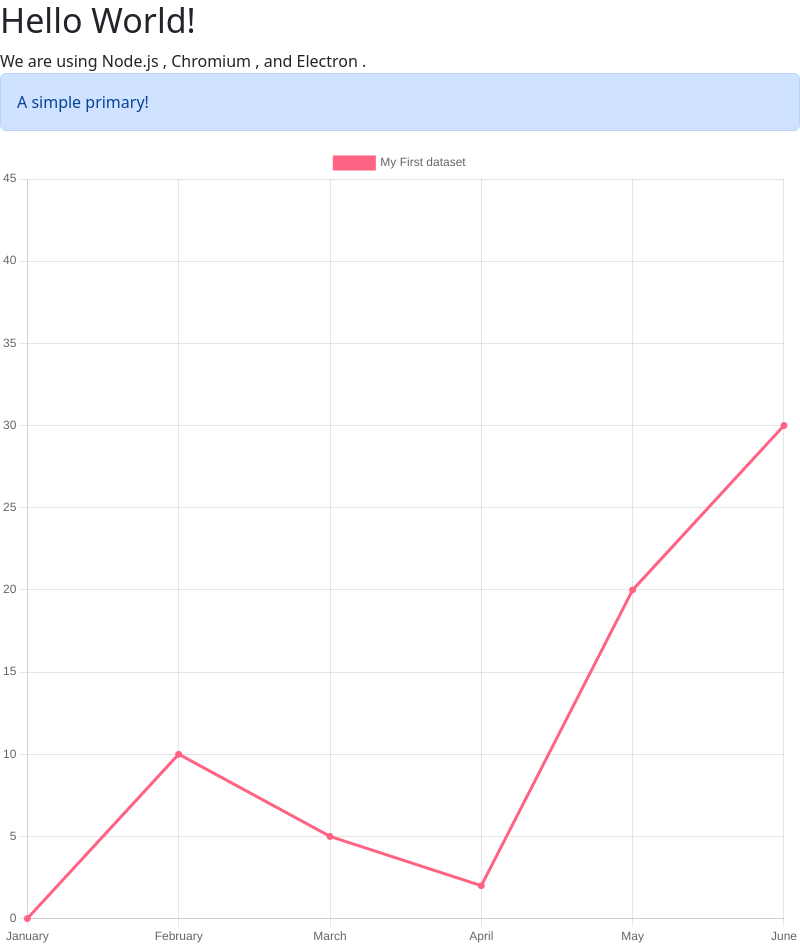
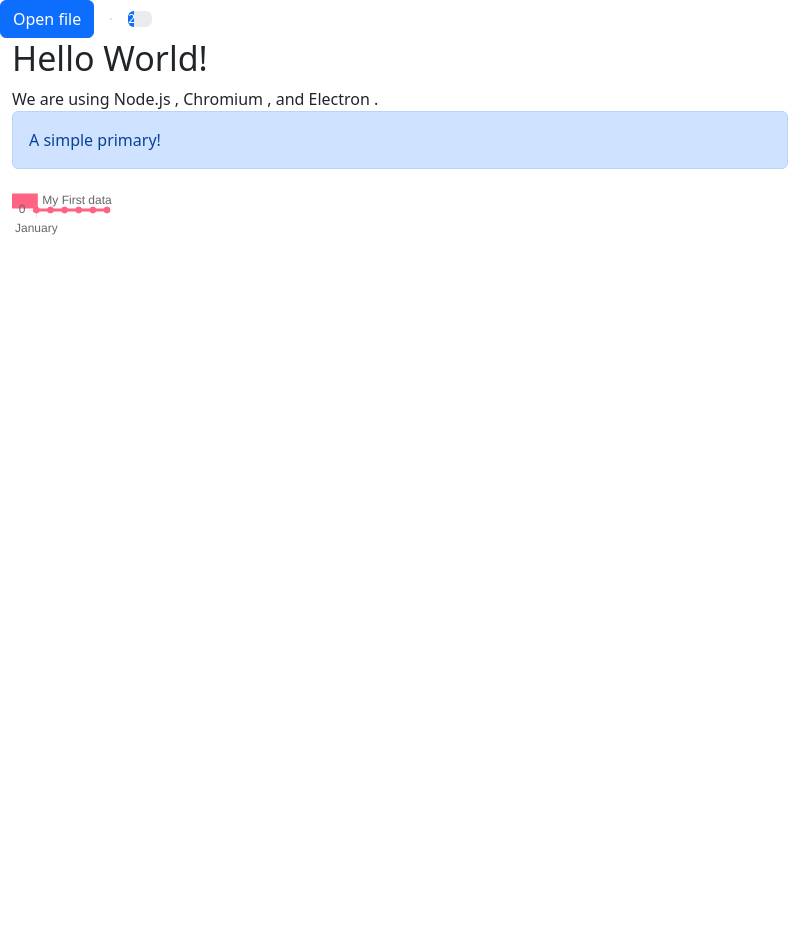
Before and after one commit to zdzmzych/electronNoiseAnalyzer, an Electron app: page index.html in a window 800 px wide. After the commit the page ends 800 px from the top, so only its background shows below. Drawn offline with nearby package versions, Linux system fonts and the light colour scheme; no server answers.

Commit message:
load file

```diff
--- a/index.html
+++ b/index.html
@@ -7,10 +7,22 @@
     <link href="./styles.css" rel="stylesheet">
     <link rel="stylesheet" href="./contents/bootstrap-5.2.2-dist/css/bootstrap.min.css" />
 
-  <title>Hello World!</title>
+  <title>Aplikomp signal analyzer</title>
   </head>
 
   <body>
+
+    <div class="hstack gap-3">
+      <button type="button" class="btn btn-primary">Open file</button>
+      <div class="bg-light border">
+        <div id="filename"></div>
+      </div>
+      <div class="progress">
+        <div class="progress-bar" role="progressbar" aria-label="Example with label" style="width: 25%;" aria-valuenow="25" aria-valuemin="0" aria-valuemax="100">25%</div>
+      </div>
+    </div>
+
+    <div class="container-fluid">
       <h1>Hello World!</h1>
       We are using Node.js <span id="node-version"></span>,
       Chromium <span id="chrome-version"></span>,
@@ -20,7 +32,10 @@
         A simple primary!
       </div>
 
-    <canvas id="chartDemo" width="200px" height="200px"></canvas>
+      <div style="width: 100px;height:100px">
+        <canvas id="chartDemo"></canvas>
+      </div>
+    </div>
 
     <script src="./node_modules/chart.js/dist/chart.min.js"></script>
     <script src="./chartDemo.js"></script>
```
Lines whose indentation alone changed are shown as unchanged.
